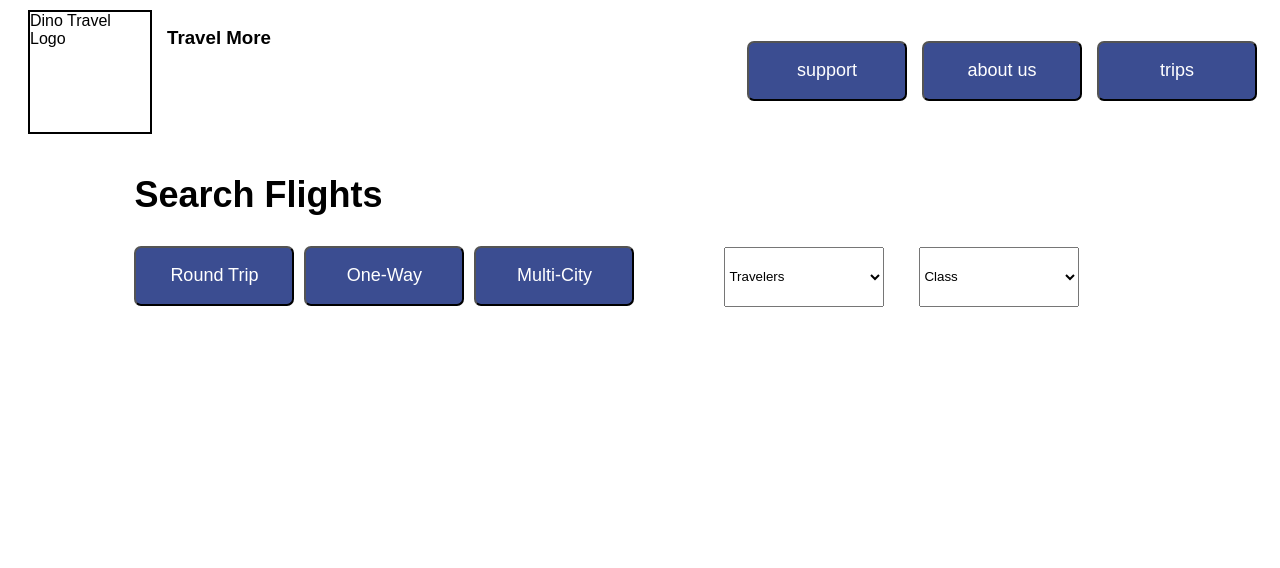
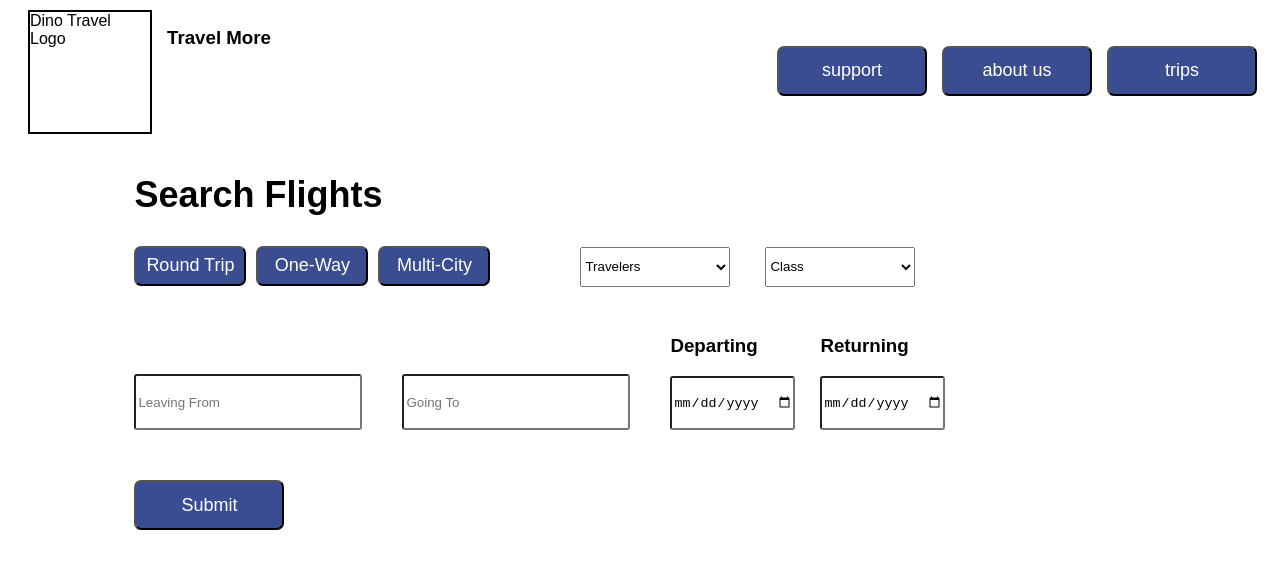
Before and after one commit to Daniel-McCarthy/DinoTravelFrontend, a React app: page / in a window 1280 px wide. Shown: the top 568 px of the page. Built offline with nearby package versions, Linux system fonts and the light colour scheme.

Commit message:
Adds UI elements for user inputs (departing/arriving, etc) and resize buttons/inputs

```diff
--- a/src/HomePage.tsx
+++ b/src/HomePage.tsx
@@ -37,6 +37,7 @@ export class HomePage extends React.Component<IHomePageProps, IHomePageState> {
                     </nav>
                 </header>
                 <section>
+                    <div id="filterRow">
                         <h1>Search Flights</h1>
                         <div className="flightTypeFilters">
                             <button>Round Trip</button>
@@ -55,6 +56,26 @@ export class HomePage extends React.Component<IHomePageProps, IHomePageState> {
                                 </option>
                             </select>
                         </div>
+                    </div>
+                    <div id="userInputRow">
+                        <div id="destinationInputs">
+                            <input className="leavingInput" placeholder="Leaving From" />
+                            <input placeholder="Going To" />
+                        </div>
+                        <div className="dateInputContainer">
+                            <h3>Departing</h3>
+                            <input className="datePicker" type="date"></input>
+                        </div>
+
+                        <div className="dateInputContainer">
+                            <h3>Returning</h3>
+                            <input className="datePicker" type="date"></input>
+                        </div>
+                    </div>
+
+                    <button id="submitButton">Submit</button>
+
+
                 </section>
             </div>
         )
--- a/src/styles/HomePage.css
+++ b/src/styles/HomePage.css
@@ -39,8 +39,17 @@ section {
     margin-right: auto;
 }
 
-section button {
-    width: 160px;
+/*
+ * Filters Styling
+ */
+
+#filterRow {
+    display: block;
+}
+
+.flightTypeFilters button {
+    width: 112px;
+    height: 40px;
     margin-right: 10px;
     font-size: 18px;
 }
@@ -61,3 +70,44 @@ section button {
 section h1 {
     font-size: 36px;
 }
+
+/*
+ * User Input Stylings
+ */
+
+#destinationInputs {
+    display: inline-block;
+}
+
+#userInputRow {
+    margin-top: 30px;
+}
+
+#userInputRow input {
+    width: 220px;
+    height: 50px;
+    border-radius: 3px;
+    margin-right: 10px;
+}
+
+#userInputRow .datePicker {
+    width: 120px;
+}
+
+#submitButton {
+    width: 150px;
+}
+
+.dateInputContainer {
+    display: inline-block;
+    width: 120px;
+    margin-right: 30px;
+}
+
+#userInputRow input {
+    margin-right: 40px;
+}
+
+#submitButton {
+    margin-top: 50px;
+}
--- a/src/styles/theme.css
+++ b/src/styles/theme.css
@@ -1,13 +1,13 @@
 button {
     background-color: rgb(59, 77, 145);
     color: white;
-    height: 60px;
-    width: 160px;
+    height: 50px;
+    width: 150px;
     font-size: large;
     border-radius: 7px;
 }
 
 select {
-    height: 60px;
-    width: 160px;
+    height: 40px;
+    width: 150px;
 }
```
Also changed, not shown: 2 other files (tests, documents, lock files or other folders). Lines whose indentation alone changed are shown as unchanged.
